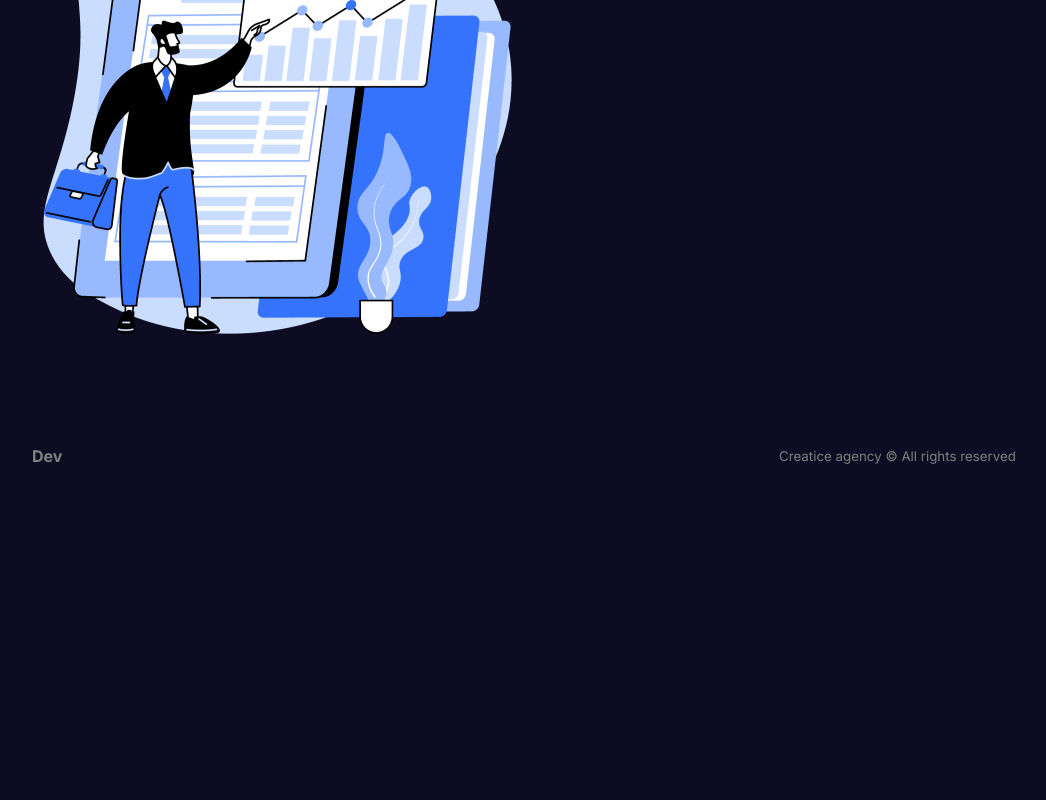
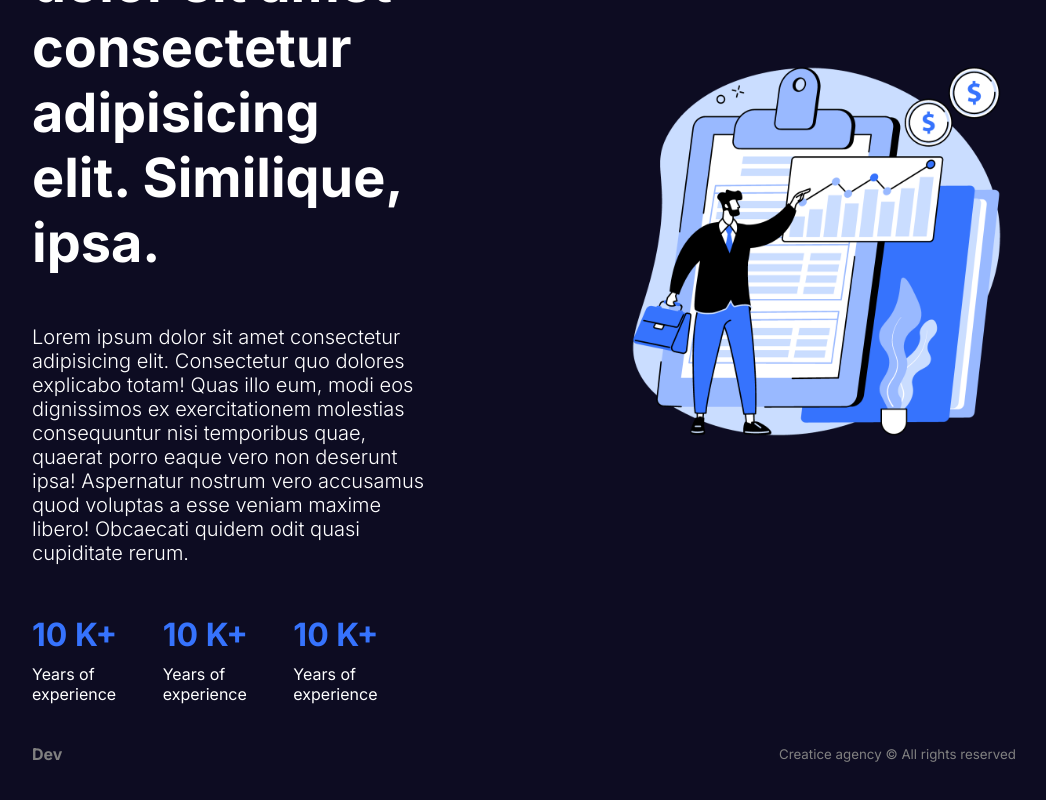
Before and after one commit to ajzal-byte/snipp-blog, a Next.js app: page /about in a window 1280 px wide. Shown: the part 294-1094 px from the top of the page, without its empty margins (116-1162 px from the left). Before the commit the page ends 800 px from the top, so only its background shows below. Built offline with nearby package versions, Linux system fonts and the light colour scheme.

Commit message:
about page ui updated

```diff
--- a/src/app/about/about.module.css
+++ b/src/app/about/about.module.css
@@ -0,0 +1,49 @@
+.container {
+  display: flex;
+  gap: 200px;
+}
+
+.textContainer {
+  flex: 1;
+  display: flex;
+  flex-direction: column;
+  gap: 50px;
+}
+
+.subtitle {
+  color: var(--btn);
+}
+
+.title {
+  font-size: 54px;
+}
+
+.desc {
+  font-size: 20px;
+  font-weight: 300;
+}
+
+.boxes{
+  display: flex;
+  align-items: center;
+  justify-content: space-between;
+}
+
+.box{
+  display: flex;
+  flex-direction: column;
+  gap: 10px;
+}
+
+.box h1{
+  color: var(--btn);
+}
+
+.imgContainer {
+  flex: 1;
+  position: relative;
+}
+
+.img{
+  object-fit: contain;
+}
--- a/src/app/about/page.jsx
+++ b/src/app/about/page.jsx
@@ -1,11 +1,42 @@
 import Image from "next/image";
 import React from "react";
-import styles from "./about.module.css"
+import styles from "./about.module.css";
 
 const About = () => {
   return (
-    <div>
-      <Image src="/about.png" alt="about" width={500} height={500} />
+    <div className={styles.container}>
+      <div className={styles.textContainer}>
+        <h2 className={styles.subtitle}>About Agency</h2>
+        <h1 className={styles.title}>
+          Lorem ipsum dolor sit amet consectetur adipisicing elit. Similique,
+          ipsa.
+        </h1>
+        <p className={styles.desc}>
+          Lorem ipsum dolor sit amet consectetur adipisicing elit. Consectetur
+          quo dolores explicabo totam! Quas illo eum, modi eos dignissimos ex
+          exercitationem molestias consequuntur nisi temporibus quae, quaerat
+          porro eaque vero non deserunt ipsa! Aspernatur nostrum vero accusamus
+          quod voluptas a esse veniam maxime libero! Obcaecati quidem odit quasi
+          cupiditate rerum.
+        </p>
+        <div className={styles.boxes}>
+          <div className={styles.box}>
+            <h1>10 K+</h1>
+            <p>Years of experience</p>
+          </div>
+          <div className={styles.box}>
+            <h1>10 K+</h1>
+            <p>Years of experience</p>
+          </div>
+          <div className={styles.box}>
+            <h1>10 K+</h1>
+            <p>Years of experience</p>
+          </div>
+        </div>
+      </div>
+      <div className={styles.imgContainer}>
+        <Image className={styles.img} src="/about.png" alt="about image" fill />
+      </div>
     </div>
   );
 };
```
